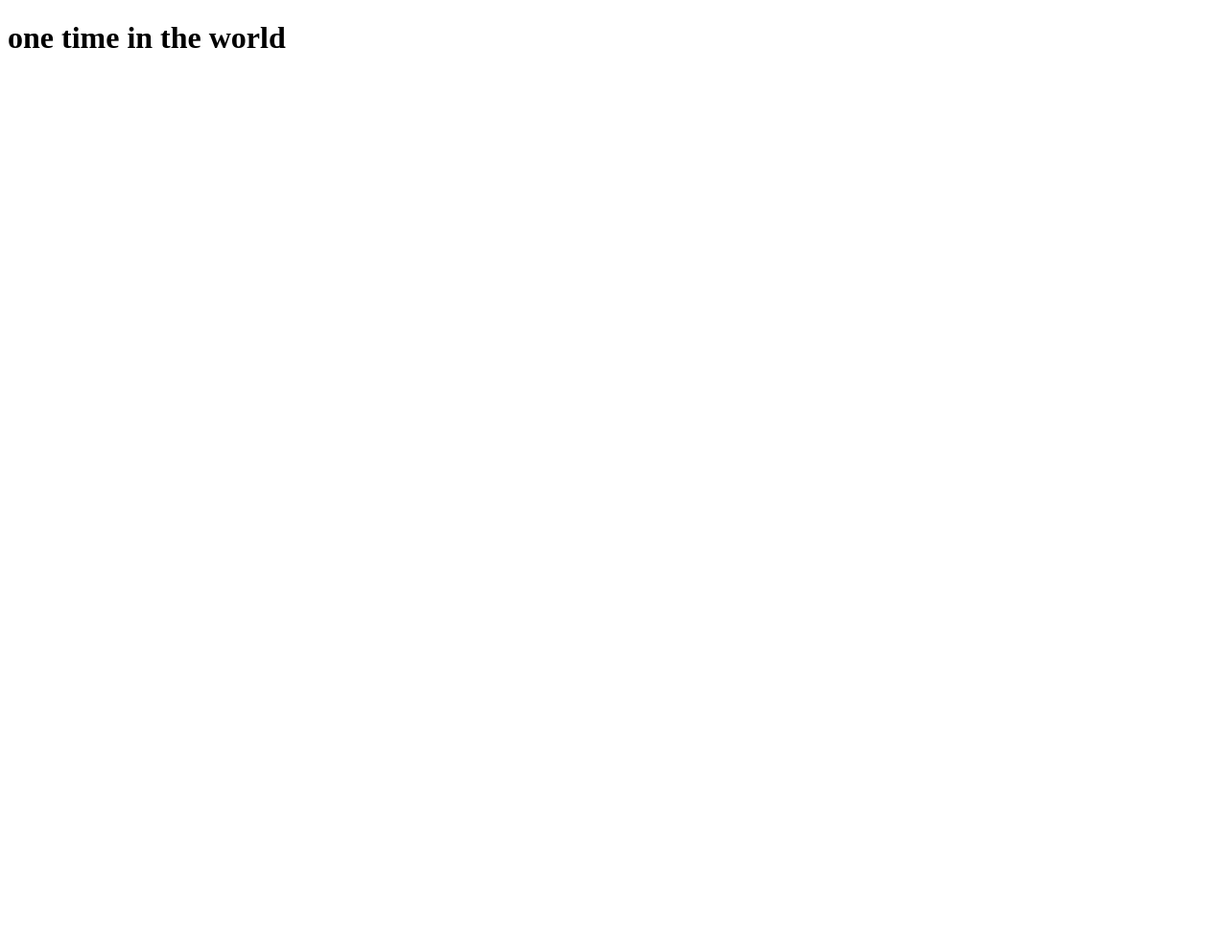
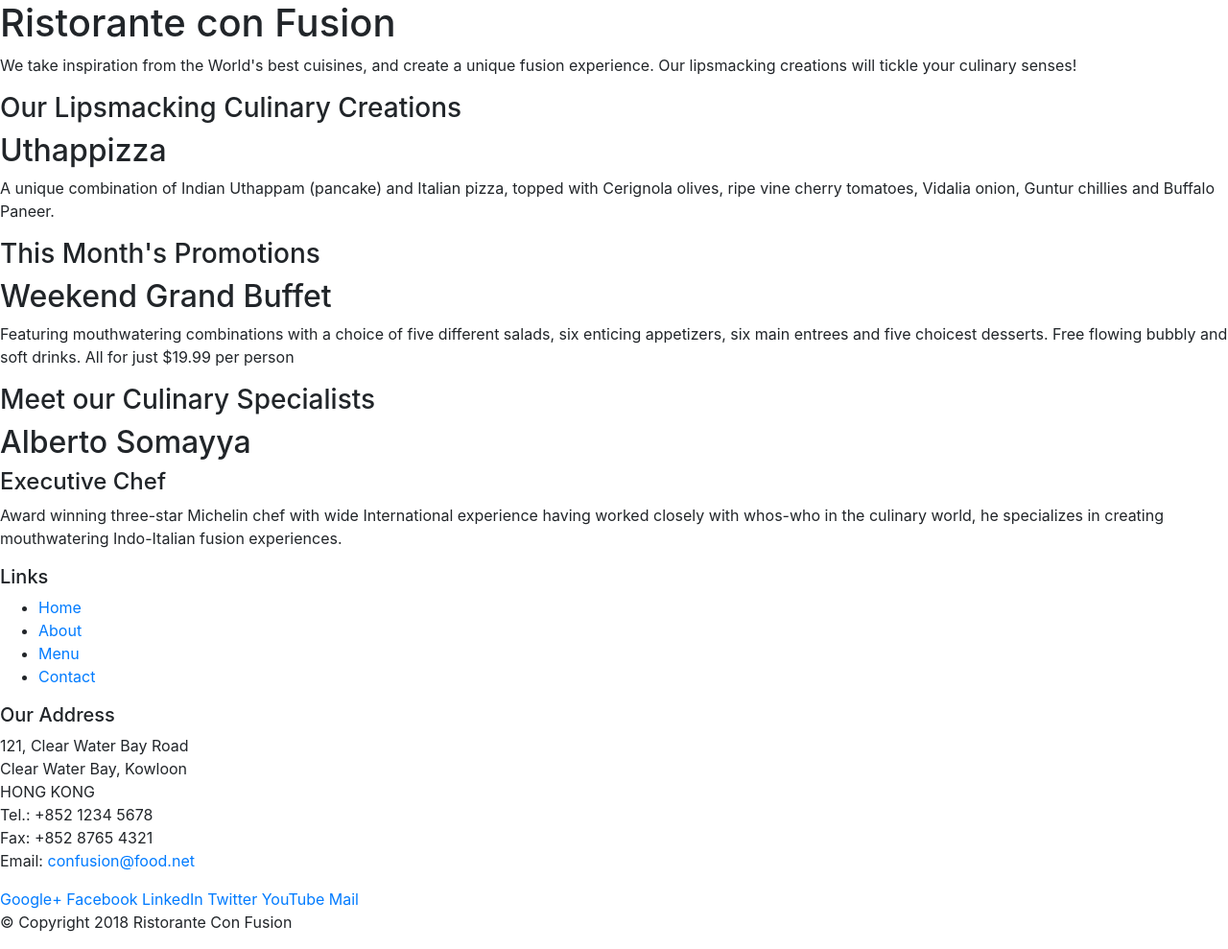
Before and after one commit to work-beardofdoom/Front-End-Web-Development, a website: page index.html in a window 1280 px wide. Shown: the whole page at 96% size. Before the commit the page ends 800 px from the top, so only its background shows below. Drawn offline with nearby package versions, Linux system fonts and the light colour scheme.

Commit message:
added bootstrap ,jqeury and poopper for bs

```diff
--- a/index.html
+++ b/index.html
@@ -1,7 +1,112 @@
 <!DOCTYPE html>
-<html>
-    <title>work</title>
-    <body>
-        <h1>one time in the world</h1>
-    </body>
+<html lang="en">
+
+<head>
+    <!-- Required meta tags always come first -->
+    <meta charset="utf-8">
+    <meta name="viewport" content="width=device-width, initial-scale=1, shrink-to-fit=no">
+    <meta http-equiv="x-ua-compatible" content="ie=edge">
+
+    <!-- Bootstrap CSS -->
+    <link rel="stylesheet" href="node_modules/bootstrap/dist/css/bootstrap.min.css">
+
+    <title>Ristorante Con Fusion</title>
+</head>
+
+<body>
+
+    <header>
+        <div>
+            <div>
+                <div>
+                    <h1>Ristorante con Fusion</h1>
+                    <p>We take inspiration from the World's best cuisines, and create a unique fusion experience. Our lipsmacking creations will tickle your culinary senses!</p>
+                </div>
+                <div>
+                </div>
+            </div>
+        </div>
+    </header>
+
+    <div>
+        <div>
+            <div>
+                <h3>Our Lipsmacking Culinary Creations</h3>
+            </div>
+            <div>
+                <h2>Uthappizza</h2>
+                <p>A unique combination of Indian Uthappam (pancake) and Italian pizza, topped with Cerignola olives, ripe vine cherry tomatoes, Vidalia onion, Guntur chillies and Buffalo Paneer.</p>
+            </div>
+        </div>
+
+
+        <div>
+            <div>
+                <h3>This Month's Promotions</h3>
+            </div>
+            <div>
+                <h2>Weekend Grand Buffet</h2>
+                <p>Featuring mouthwatering combinations with a choice of five different salads, six enticing appetizers, six main entrees and five choicest desserts. Free flowing bubbly and soft drinks. All for just $19.99 per person </p>
+            </div>
+        </div>
+
+        <div>
+            <div>
+                <h3>Meet our Culinary Specialists</h3>
+            </div>
+            <div>
+                <h2>Alberto Somayya</h2>
+                <h4>Executive Chef</h4>
+                <p>Award winning three-star Michelin chef with wide International experience having worked closely with whos-who in the culinary world, he specializes in creating mouthwatering Indo-Italian fusion experiences. </p>
+            </div>
+        </div>
+    </div>
+
+    <footer>
+        <div>
+            <div>
+                <div>
+                    <h5>Links</h5>
+                    <ul>
+                        <li><a href="#">Home</a></li>
+                        <li><a href="#">About</a></li>
+                        <li><a href="#">Menu</a></li>
+                        <li><a href="#">Contact</a></li>
+                    </ul>
+                </div>
+                <div>
+                    <h5>Our Address</h5>
+                    <address>
+		              121, Clear Water Bay Road<br>
+		              Clear Water Bay, Kowloon<br>
+		              HONG KONG<br>
+		              Tel.: +852 1234 5678<br>
+		              Fax: +852 8765 4321<br>
+		              Email: <a href="mailto:confusion@food.net">confusion@food.net</a>
+		           </address>
+                </div>
+                <div>
+                    <div>
+                        <a href="http://google.com/+">Google+</a>
+                        <a href="http://www.facebook.com/profile.php?id=">Facebook</a>
+                        <a href="http://www.linkedin.com/in/">LinkedIn</a>
+                        <a href="http://twitter.com/">Twitter</a>
+                        <a href="http://youtube.com/">YouTube</a>
+                        <a href="mailto:">Mail</a>
+                    </div>
+                </div>
+           </div>
+           <div>
+                <div>
+                    <p>© Copyright 2018 Ristorante Con Fusion</p>
+                </div>
+           </div>
+        </div>
+    </footer>
+<!-- jQuery first, then Popper.js, then Bootstrap JS. -->
+<script src="node_modules/jquery/dist/jquery.slim.min.js"></script>
+<script src="node_modules/popper.js/dist/umd/popper.min.js"></script>
+<script src="node_modules/bootstrap/dist/js/bootstrap.min.js"></script>
+</body>
+
 </html>
```
Also changed, not shown: package.json (+9 -0 lines), 1 other file.
